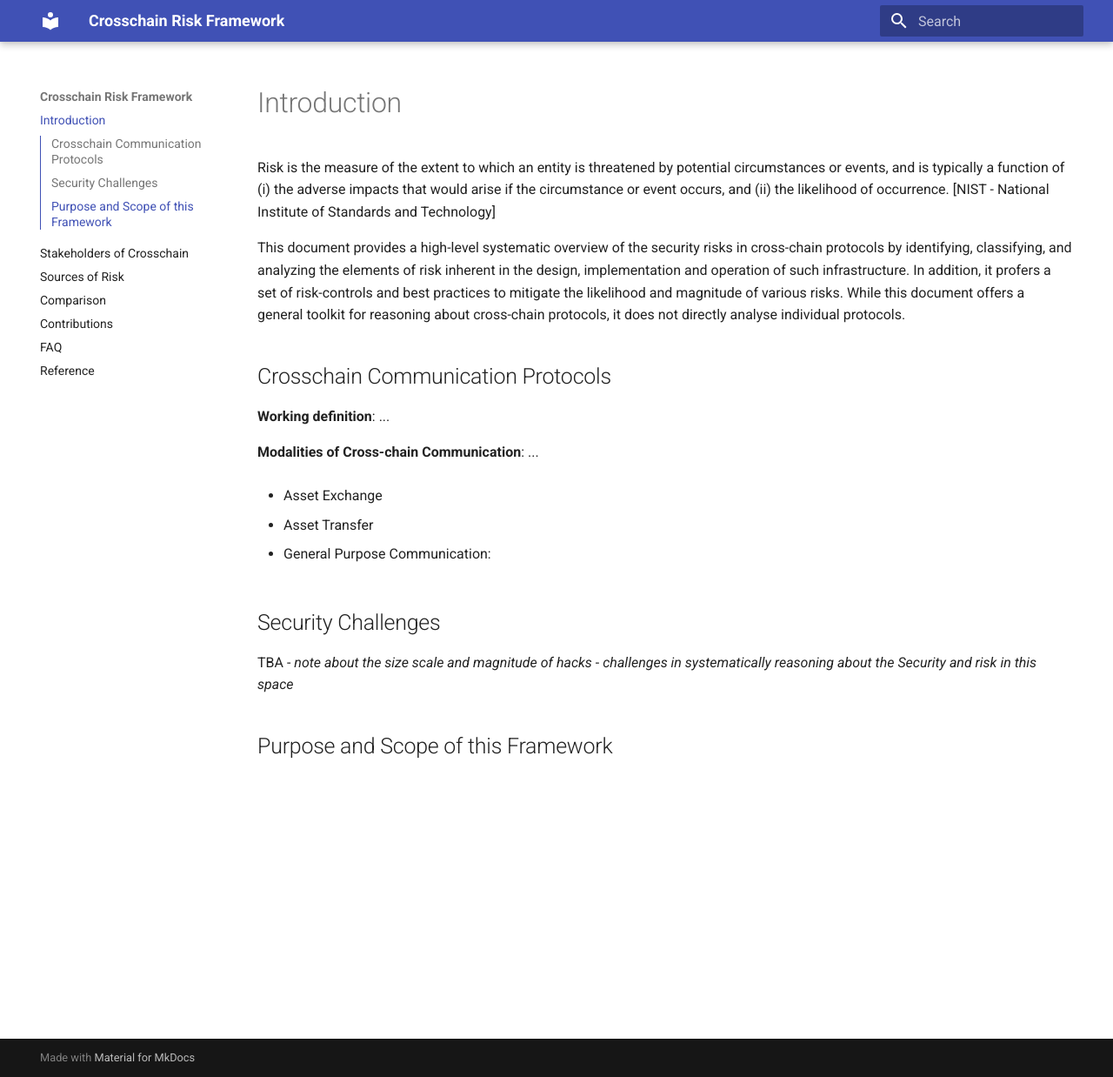
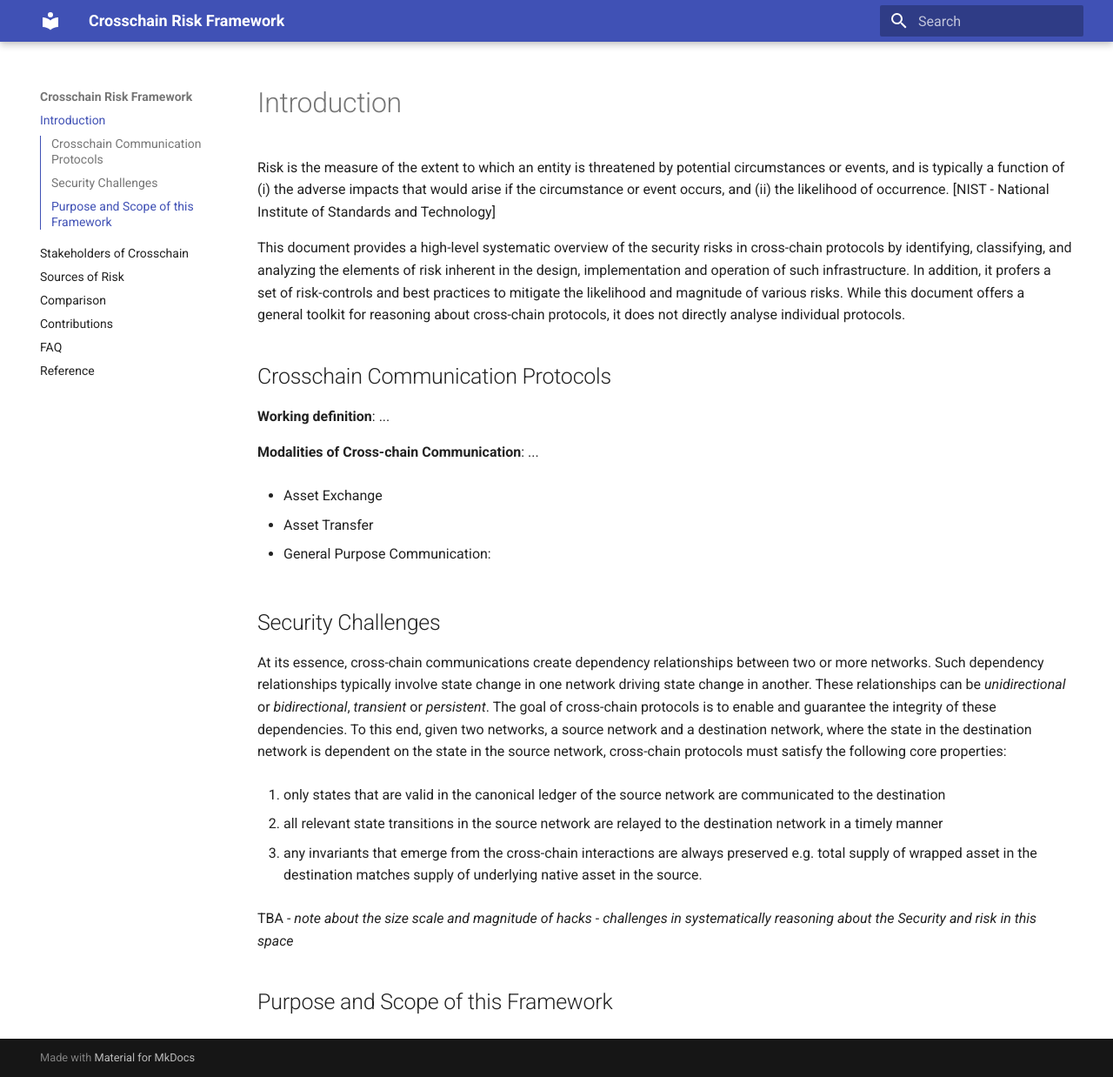
Before and after one commit to CrosschainRiskFramework/CrosschainRiskFramework.github.io, an MkDocs documentation site: the page built from docs/framework/01intro/introduction.md, in a window 1280 px wide and 1238 px high. Shown: the whole window at 87% size. Built offline with MkDocs 1.6.1 and Material for MkDocs 9.7.7, drawn with Linux system fonts in a browser that asks for light colours.

Commit message:
Move cross-chain security properties to intro

```diff
--- a/docs/framework/01intro/introduction.md
+++ b/docs/framework/01intro/introduction.md
@@ -17,6 +17,15 @@ This document provides a high-level systematic overview of the security risks in
 - General Purpose Communication:
 
 ## Security Challenges
+At its essence, cross-chain communications create dependency relationships between two or more networks. Such dependency relationships typically involve state change in one network driving state change in another. These relationships can be _unidirectional_ or _bidirectional_, _transient_ or _persistent_.  The goal of cross-chain protocols is to enable and guarantee the integrity of these dependencies. To this end, given two networks, a source network and a destination network, where the state in the destination network is dependent on the state in the source network, cross-chain protocols must satisfy the following core properties:
+
+1. only states that are valid in the canonical ledger of the source network are communicated to the destination
+
+1. all relevant state transitions in the source network are relayed to the destination network in a timely manner
+
+1. any invariants that emerge from the cross-chain interactions are always preserved e.g. total supply of wrapped asset in the destination matches supply of underlying native asset in the source.
+
+
 TBA
 - _note about the size scale and magnitude of hacks_
 - _challenges in systematically reasoning about the Security and risk in this space_
```
Also changed, not shown: docs/framework/20categories/categories-of-risk.md (+5 -6 lines).
